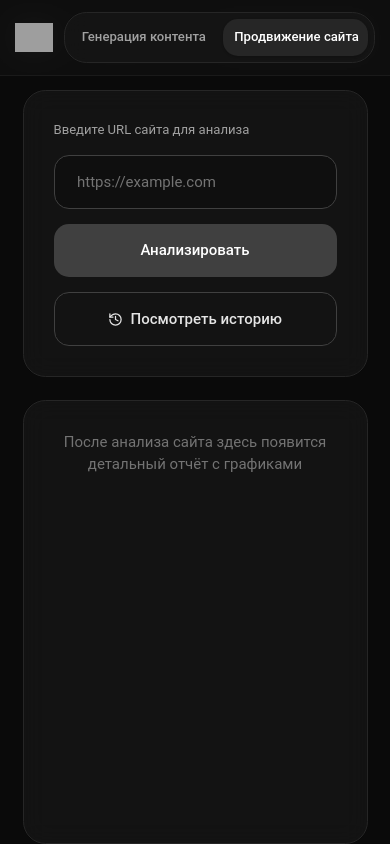
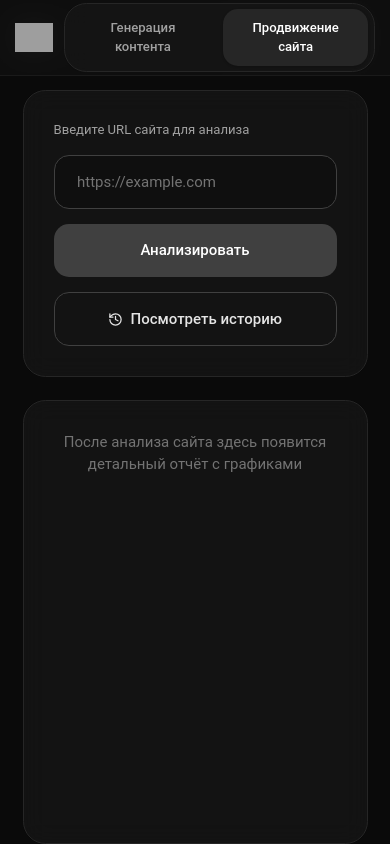
Before and after one commit to AndrewMedvedev/dio-seo-web, a React (Vite) app: page /seo in a window 390 px wide. Built offline with nearby package versions, Linux system fonts and the light colour scheme; grey boxes are pictures that could not be loaded.

Commit message:
исправил хэдэр

```diff
--- a/src/components/layout/Header.jsx
+++ b/src/components/layout/Header.jsx
@@ -28,7 +28,7 @@ const Header = () => {
         <div className="ml-auto min-w-0 max-w-full flex items-center gap-2 sm:gap-4 lg:gap-8 bg-neutral-900/70 backdrop-blur-md border border-neutral-800 rounded-3xl p-1.5 sm:p-2">
           <Link
             to="/generate/content"
-            className={`px-3 sm:px-5 lg:px-9 py-2.5 sm:py-3.5 rounded-2xl text-sm sm:text-base font-medium transition-all whitespace-nowrap min-w-0 ${
+            className={`px-3 sm:px-5 lg:px-9 py-2.5 sm:py-3.5 rounded-2xl text-sm sm:text-base font-medium transition-all whitespace-normal break-words text-center min-w-0 ${
               isContentGen
                 ? "bg-neutral-800 text-white shadow-sm"
                 : "text-neutral-400 hover:text-white hover:bg-neutral-800/50"
@@ -40,7 +40,7 @@ const Header = () => {
 
           <Link
             to="/seo"
-            className={`px-3 sm:px-5 lg:px-9 py-2.5 sm:py-3.5 rounded-2xl text-sm sm:text-base font-medium transition-all whitespace-nowrap min-w-0 ${
+            className={`px-3 sm:px-5 lg:px-9 py-2.5 sm:py-3.5 rounded-2xl text-sm sm:text-base font-medium transition-all whitespace-normal break-words text-center min-w-0 ${
               isPromotion
                 ? "bg-neutral-800 text-white shadow-sm"
                 : "text-neutral-400 hover:text-white hover:bg-neutral-800/50"
```
